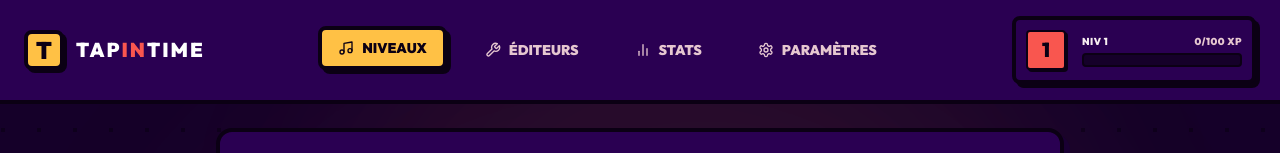
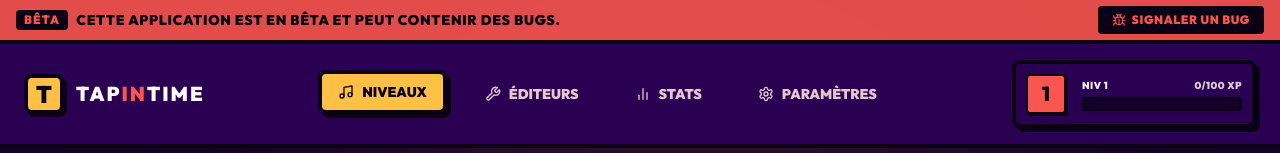
Before and after one commit to RedsTom/tapintime, a SvelteKit app: page / in a window 1280 px wide. Shown: the top 153 px of the page. Built offline with nearby package versions, Linux system fonts and the light colour scheme; no server answers.

Commit message:
feat: ajout du bandeau d'avertissement bêta au-dessus du header

```diff
--- a/src/routes/+layout.svelte
+++ b/src/routes/+layout.svelte
@@ -4,6 +4,7 @@
 	import { fly } from 'svelte/transition';
 	import { backOut } from 'svelte/easing';
 	import favicon from '$lib/assets/favicon.svg';
+	import { Bug } from '@lucide/svelte';
 	import BackgroundParallax from '$lib/components/BackgroundParallax.svelte';
 	import GameHeader from '$lib/components/GameHeader.svelte';
 
@@ -35,6 +36,21 @@
 <!-- Main Container -->
 <div class="min-h-screen flex flex-col relative z-10 w-full">
 	{#if !isPlayRoute && !isOnboardingRoute && !isEditorRoute}
+		<div class="w-full bg-accent/90 border-b-4 border-secondary px-4 py-1.5 flex items-center justify-between gap-4 select-none">
+			<p class="text-secondary text-xs md:text-sm font-black uppercase tracking-wider flex items-center gap-2">
+				<span class="bg-secondary text-accent px-2 py-0.5 rounded text-[10px] md:text-xs font-black tracking-widest">BÊTA</span>
+				<span class="hidden sm:inline">Cette application est en bêta et peut contenir des bugs.</span>
+				<span class="sm:hidden">Application en bêta.</span>
+			</p>
+			<a
+				href="https://github.com/RedsTom/tapintime/issues"
+				target="_blank"
+				rel="noopener noreferrer"
+				class="shrink-0 border-2 border-secondary bg-secondary text-accent px-3 py-1 rounded font-black uppercase text-[10px] md:text-xs tracking-wider hover:bg-secondary/80 transition-colors flex items-center gap-1.5"
+			>
+				<Bug class="w-3.5 h-3.5" /> Signaler un bug
+			</a>
+		</div>
 		<GameHeader />
 	{/if}
 
```
